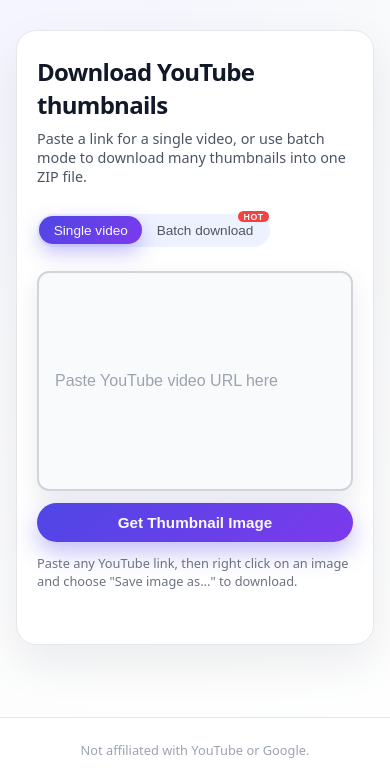
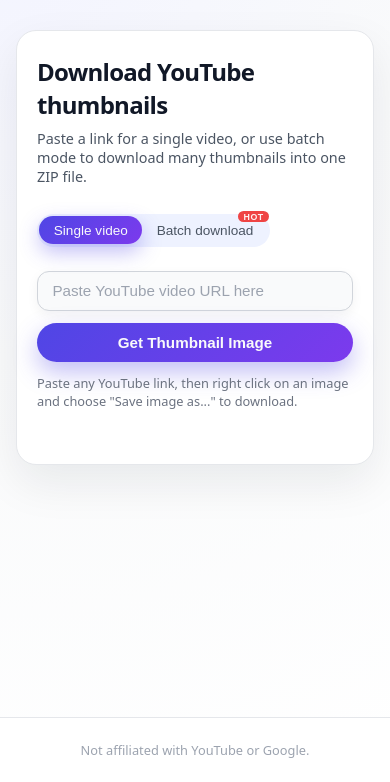
Before and after one commit to baba-6121/youtube-thumbnail-grabber2, a website: page index.html in a window 390 px wide. Shown: the part 62-844 px from the top of the page. Drawn offline with Linux system fonts and the light colour scheme.

Commit message:
Refactor mobile styles for .url-input and #batch-input
Adjusted .url-input styles for mobile to fix height, layout, and border appearance. Updated focus state and set #batch-input height for improved mobile usability.

```diff
--- a/style.css
+++ b/style.css
@@ -520,11 +520,32 @@
   }
 
   .url-input {
+    /* 解决高度和布局问题 */
+    display: block;
     width: 100%;
-    padding: 0.9rem 1rem;
-    font-size: 1rem;
-    border: 2px solid #d1d5db;
-    border-radius: 0.75rem;
+    height: 2.5rem;
+    line-height: 2.5rem;
+
+    /* 覆盖掉桌面端的高 padding，解决高度过高问题 */
+    padding: 0 0.9rem;
+
+    /* 覆盖掉桌面端的边框/阴影，使用更轻量级的移动端风格 */
+    border-width: 1px;
+    border-color: #d1d5db; /* 移动端更浅的边框颜色 */
+    box-shadow: 0 4px 12px rgba(15, 23, 42, 0.05); /* 移动端更浅的阴影 */
+
+    /* ❗️ 强制取消 flex 属性对高度的潜在影响 */
+    /* 在移动端改为 block，不再需要 flex 相关的拉伸行为 */
+    flex: none;
+  }
+
+  .url-input:focus {
+    border-color: #4f46e5;
+    box-shadow: 0 0 0 1px #4f46e5, 0 0 0 3px #e0e7ff;
+  }
+
+  #batch-input {
+    height: 6.25rem;
   }
 
   .primary-button {
```
